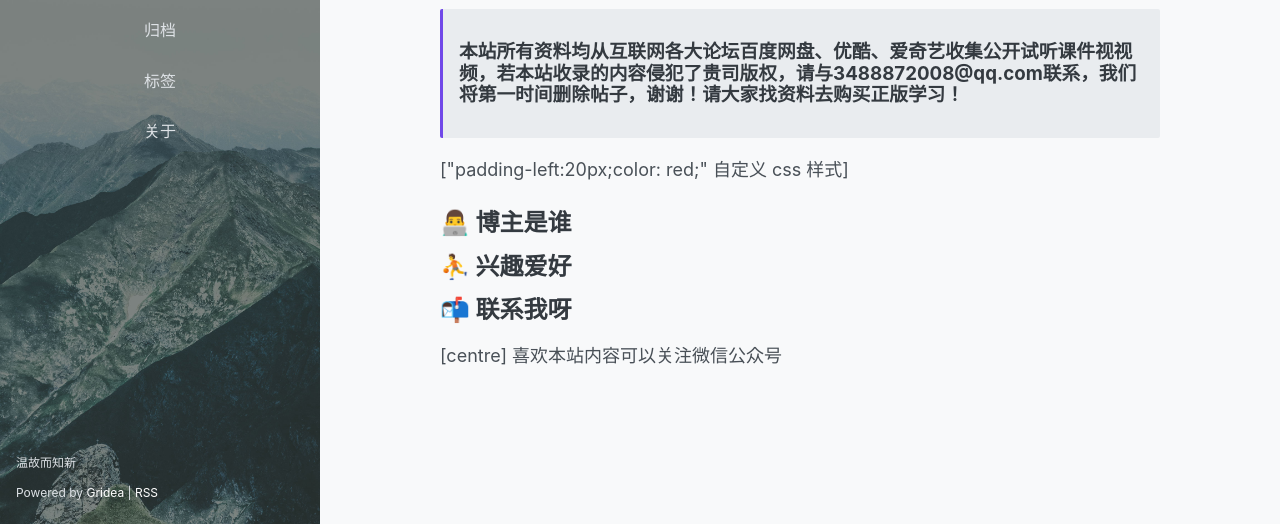
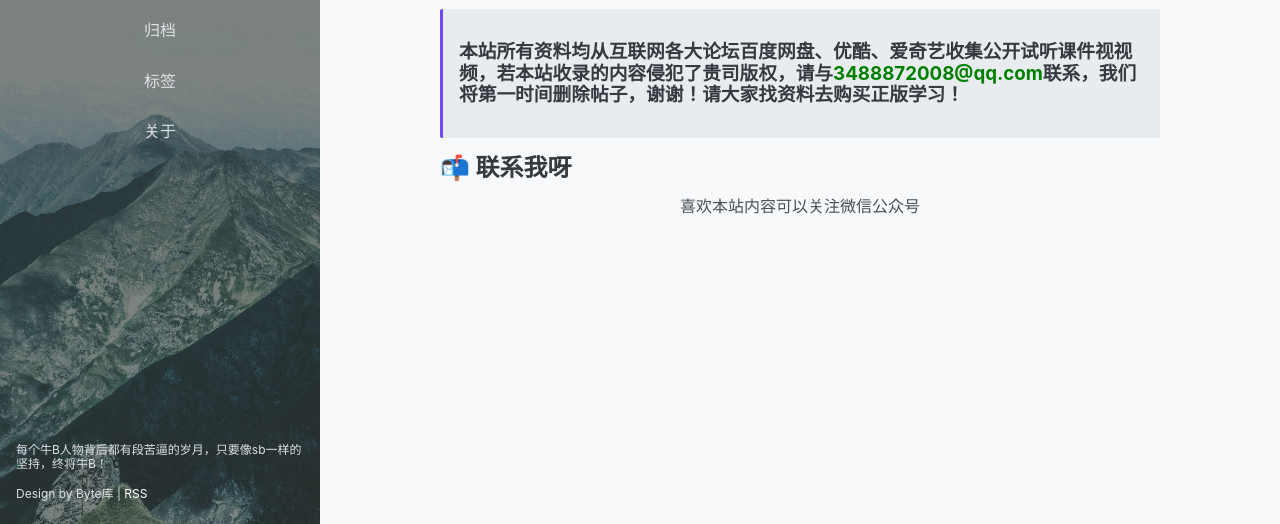
Before and after one commit to bytekl/bytekl.github.io, a plain HTML site: page post/about/index.html in a window 1280 px wide. Shown: the part 276-800 px from the top of the page. Drawn offline with nearby package versions, Linux system fonts and the light colour scheme.

Commit message:
update from gridea: 2020-08-25 14:51:59

```diff
--- a/archives/index.html
+++ b/archives/index.html
@@ -8,7 +8,7 @@
 <meta name="viewport" content="width=device-width, initial-scale=1, maximum-scale=1, user-scalable=no">
 
 <link rel="stylesheet" href="https://use.fontawesome.com/releases/v5.7.2/css/all.css" integrity="sha384-fnmOCqbTlWIlj8LyTjo7mOUStjsKC4pOpQbqyi7RrhN7udi9RwhKkMHpvLbHG9Sr" crossorigin="anonymous">
-<link rel="shortcut icon" href="https://bytekl.github.io/favicon.ico?v=1598322986291">
+<link rel="shortcut icon" href="https://bytekl.github.io/favicon.ico?v=1598338313988">
 <link rel="stylesheet" href="https://bytekl.github.io/styles/main.css">
 
 
@@ -18,7 +18,7 @@
 
 
 
-    <meta name="description" content="温故而知新">
+    <meta name="description" content="每个牛B人物背后都有段苦逼的岁月，只要像sb一样的坚持，终将牛B！">
   </head>
   <body>
     <div id="app" class="main">
@@ -27,7 +27,7 @@
   <div class="top-container" data-aos="fade-right">
     <div class="top-header-container">
       <a class="site-title-container" href="https://bytekl.github.io">
-        <img src="https://bytekl.github.io/images/avatar.png?v=1598322986291" class="site-logo">
+        <img src="https://bytekl.github.io/images/avatar.png?v=1598338313988" class="site-logo">
         <h1 class="site-title">Gridea</h1>
       </a>
       <div class="menu-btn" @click="menuVisible = !menuVisible">
@@ -77,10 +77,10 @@
 
     </div>
     <div class="site-description">
-      温故而知新
+      每个牛B人物背后都有段苦逼的岁月，只要像sb一样的坚持，终将牛B！
     </div>
     <div class="site-footer">
-      Powered by <a href="https://github.com/getgridea/gridea" target="_blank">Gridea</a> | <a class="rss" href="https://bytekl.github.io/atom.xml" target="_blank">RSS</a>
+      Design by Byte库 | <a class="rss" href="https://bytekl.github.io/atom.xml" target="_blank">RSS</a>
     </div>
   </div>
 </div>
--- a/atom.xml
+++ b/atom.xml
@@ -2,11 +2,11 @@
 <feed xmlns="http://www.w3.org/2005/Atom">
     <id>https://bytekl.github.io</id>
     <title>Gridea</title>
-    <updated>2020-08-25T02:36:27.854Z</updated>
+    <updated>2020-08-25T06:51:59.423Z</updated>
     <generator>https://github.com/jpmonette/feed</generator>
     <link rel="alternate" href="https://bytekl.github.io"/>
     <link rel="self" href="https://bytekl.github.io/atom.xml"/>
-    <subtitle>温故而知新</subtitle>
+    <subtitle>每个牛B人物背后都有段苦逼的岁月，只要像sb一样的坚持，终将牛B！</subtitle>
     <logo>https://bytekl.github.io/images/avatar.png</logo>
     <icon>https://bytekl.github.io/favicon.ico</icon>
     <rights>All rights reserved 2020, Gridea</rights>
--- a/post/about/index.html
+++ b/post/about/index.html
@@ -8,7 +8,7 @@
 <meta name="viewport" content="width=device-width, initial-scale=1, maximum-scale=1, user-scalable=no">
 
 <link rel="stylesheet" href="https://use.fontawesome.com/releases/v5.7.2/css/all.css" integrity="sha384-fnmOCqbTlWIlj8LyTjo7mOUStjsKC4pOpQbqyi7RrhN7udi9RwhKkMHpvLbHG9Sr" crossorigin="anonymous">
-<link rel="shortcut icon" href="https://bytekl.github.io/favicon.ico?v=1598322986291">
+<link rel="shortcut icon" href="https://bytekl.github.io/favicon.ico?v=1598338313988">
 <link rel="stylesheet" href="https://bytekl.github.io/styles/main.css">
 
 
@@ -34,7 +34,7 @@
   <div class="top-container" data-aos="fade-right">
     <div class="top-header-container">
       <a class="site-title-container" href="https://bytekl.github.io">
-        <img src="https://bytekl.github.io/images/avatar.png?v=1598322986291" class="site-logo">
+        <img src="https://bytekl.github.io/images/avatar.png?v=1598338313988" class="site-logo">
         <h1 class="site-title">Gridea</h1>
       </a>
       <div class="menu-btn" @click="menuVisible = !menuVisible">
@@ -84,10 +84,10 @@
 
     </div>
     <div class="site-description">
-      温故而知新
+      每个牛B人物背后都有段苦逼的岁月，只要像sb一样的坚持，终将牛B！
     </div>
     <div class="site-footer">
-      Powered by <a href="https://github.com/getgridea/gridea" target="_blank">Gridea</a> | <a class="rss" href="https://bytekl.github.io/atom.xml" target="_blank">RSS</a>
+      Design by Byte库 | <a class="rss" href="https://bytekl.github.io/atom.xml" target="_blank">RSS</a>
     </div>
   </div>
 </div>
@@ -106,14 +106,10 @@
 <h2 id="关于本站">🏠 关于本站</h2>
 <!-- more -->
 <blockquote>
-<h3 id="本站所有资料均从互联网各大论坛百度网盘-优酷-爱奇艺收集公开试听课件视视频若本站收录的内容侵犯了贵司版权请与3488872008qqcom联系我们将第一时间删除帖子谢谢请大家找资料去购买正版学习">本站所有资料均从互联网各大论坛百度网盘、优酷、爱奇艺收集公开试听课件视视频，若本站收录的内容侵犯了贵司版权，请与3488872008@qq.com联系，我们将第一时间删除帖子，谢谢！请大家找资料去购买正版学习！</h3>
+<h3 id="本站所有资料均从互联网各大论坛百度网盘-优酷-爱奇艺收集公开试听课件视视频若本站收录的内容侵犯了贵司版权请与font-color-green3488872008qqcomfont联系我们将第一时间删除帖子谢谢请大家找资料去购买正版学习">本站所有资料均从互联网各大论坛百度网盘、优酷、爱奇艺收集公开试听课件视视频，若本站收录的内容侵犯了贵司版权，请与<font color = green>3488872008@qq.com</font>联系，我们将第一时间删除帖子，谢谢！请大家找资料去购买正版学习！</h3>
 </blockquote>
-<p>[&quot;padding-left:20px;color: red;&quot; 自定义 css 样式]</p>
-<h2 id="博主是谁">👨‍💻 博主是谁</h2>
-<h2 id="兴趣爱好">⛹ 兴趣爱好</h2>
 <h2 id="联系我呀">📬 联系我呀</h2>
-<p>[centre] 喜欢本站内容可以关注微信公众号</p>
-
+ <center> 喜欢本站内容可以关注微信公众号 </center>
             </div>
 
 
```
Also changed, not shown: index.html (+5 -5 lines), post/hello-gridea/index.html (+4 -4 lines), tag/i9_TQOVkE/index.html (+5 -5 lines), tags/index.html (+5 -5 lines).
